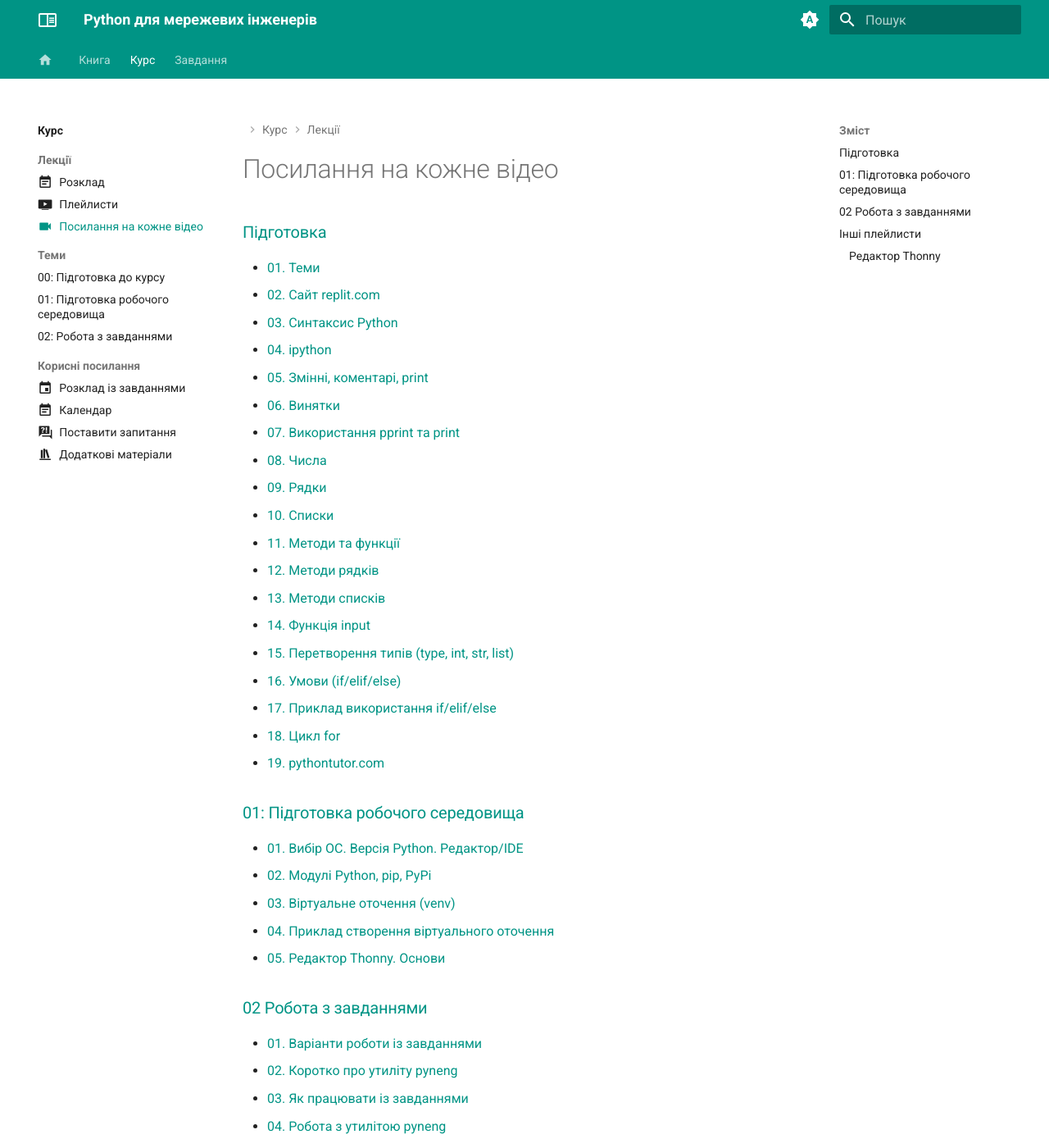
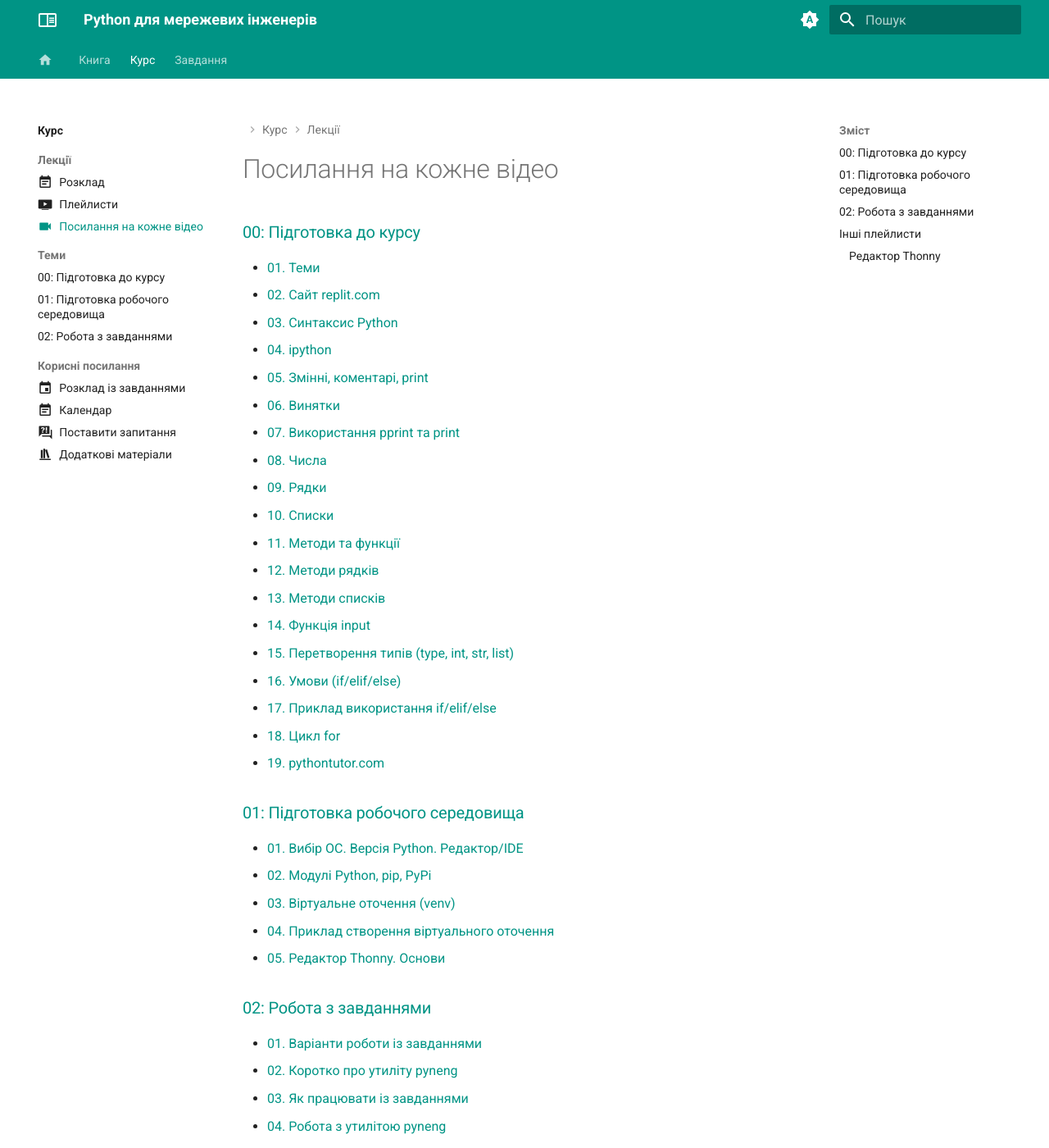
Before and after one commit to natenka/pyneng.io, an MkDocs documentation site: the page built from docs/course/theory-details.md, in a window 1280 px wide and 1400 px high. Shown: the whole window at 82% size. Built offline with MkDocs 1.6.1 and Material for MkDocs 9.7.7, drawn with Linux system fonts in a browser that asks for light colours.

```diff
--- a/docs/course/theory-details.md
+++ b/docs/course/theory-details.md
@@ -4,7 +4,7 @@ icon: material/video
 
 # Посилання на кожне відео
 
-### [Підготовка](https://youtube.com/playlist?list=PLlwMBlO5_y3SExAkPnBREf7FT4nLyT9NY)
+### [00: Підготовка до курсу](https://youtube.com/playlist?list=PLlwMBlO5_y3SExAkPnBREf7FT4nLyT9NY)
 
 * [01. Теми](https://youtu.be/gm9qBfFrxII)
 * [02. Сайт replit.com](https://youtu.be/5iLqTdQhLbc)
@@ -36,7 +36,7 @@ icon: material/video
 * [05. Редактор Thonny. Основи](https://youtu.be/AM9cw6a7mzE)
 
 
-### [02 Робота з завданнями](https://youtube.com/playlist?list=PLlwMBlO5_y3QAUs4YSkFwBH-8D_HsBVX_)
+### [02: Робота з завданнями](https://youtube.com/playlist?list=PLlwMBlO5_y3QAUs4YSkFwBH-8D_HsBVX_)
 
 * [01. Варіанти роботи із завданнями](https://youtu.be/zcsWejckY-c)
 * [02. Коротко про утиліту pyneng](https://youtu.be/KtRXkAEKez8)
```
